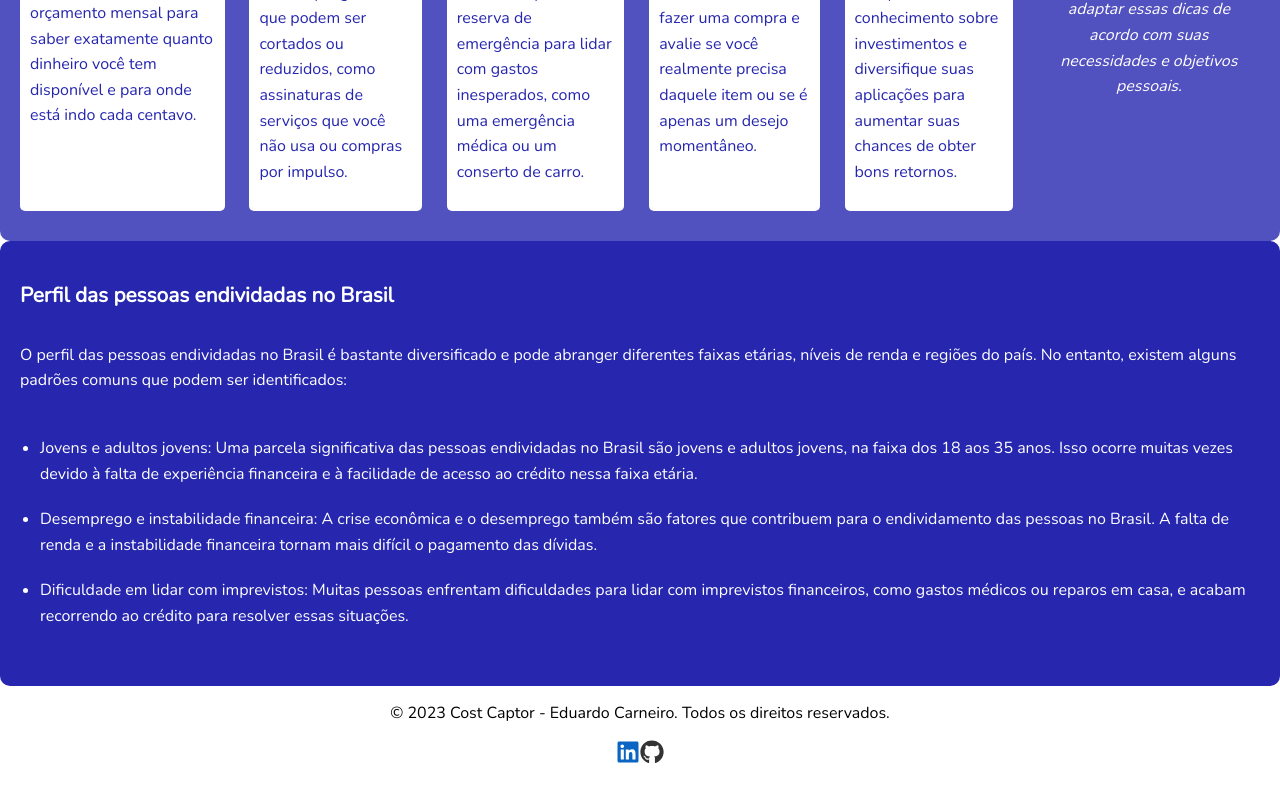
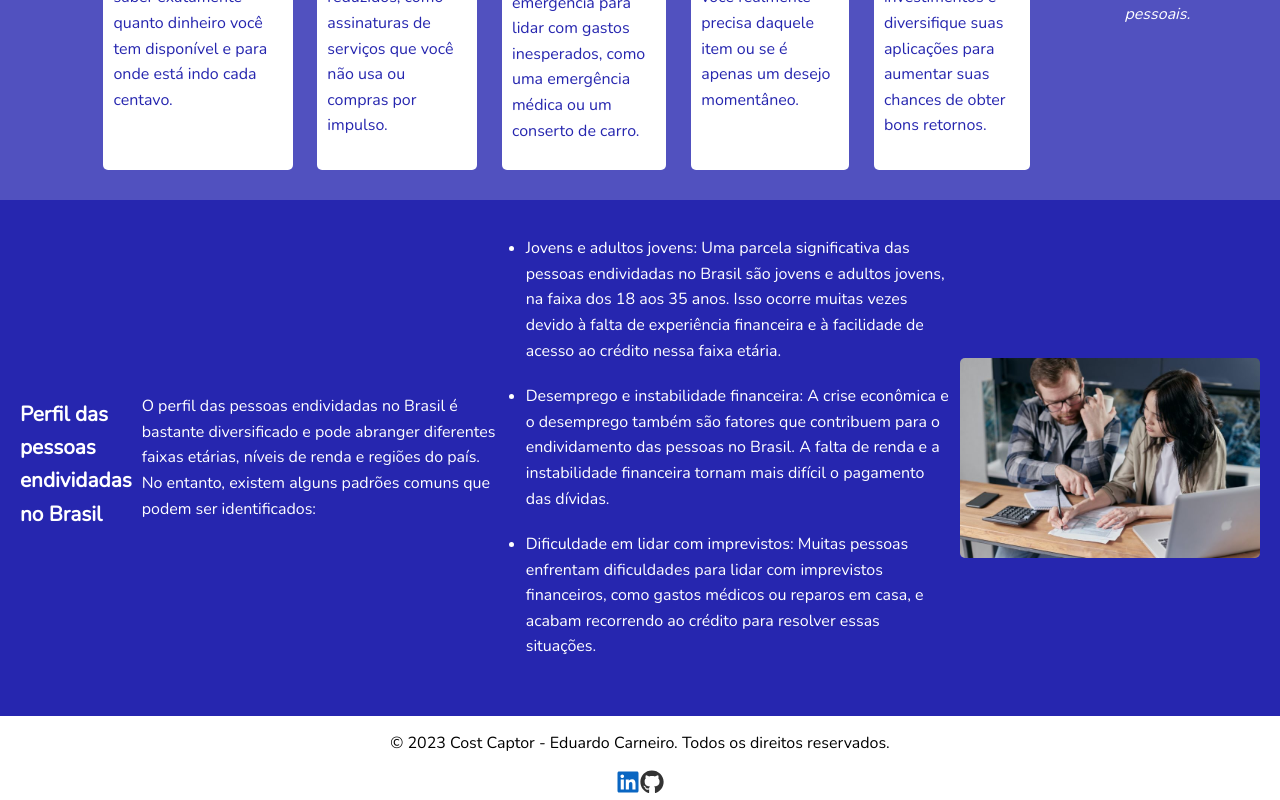
Before and after one commit to educcarnn/CostCaptor, a React (Create React App) app: page / in a window 1280 px wide. Shown: the part 961-1761 px from the top of the page. Before the commit the page ends 1731 px from the top, so only its background shows below. Built offline with nearby package versions, Linux system fonts and the light colour scheme.

Commit message:
fix: position names columns

```diff
--- a/src/components/Papers/Introduction/DebtProfile/index.jsx
+++ b/src/components/Papers/Introduction/DebtProfile/index.jsx
@@ -1,6 +1,8 @@
+import React from "react";
 import { motion } from "framer-motion";
 import { useInView } from "react-intersection-observer";
 import "./style.css";
+import pessoaindividada from "../../../../assets/pessoa-individada.jpg";
 
 const DebtProfile = () => {
   const { ref, inView } = useInView({
@@ -11,7 +13,7 @@ const DebtProfile = () => {
   const listVariants = {
     visible: {
       opacity: 1,
-      y: 0,
+      x: 0,
       transition: {
         type: "spring",
         damping: 15,
@@ -22,11 +24,11 @@ const DebtProfile = () => {
     },
     hidden: {
       opacity: 0,
-      y: 50,
+      x: -50,
     },
   };
 
-  return(
+  return (
     <motion.div
       ref={ref}
       className={`containerDebt ${inView ? "visible" : ""}`}
@@ -60,6 +62,12 @@ const DebtProfile = () => {
           resolver essas situações.
         </motion.li>
       </ul>
+      <motion.img
+        src={pessoaindividada}
+        alt="Pessoa Endividada"
+        className="endividada-img"
+        whileHover={{ scale: 1.1 }} // Efeito de zoom na imagem ao passar o mouse
+      />
     </motion.div>
   );
 };
--- a/src/components/Papers/Introduction/DebtProfile/style.css
+++ b/src/components/Papers/Introduction/DebtProfile/style.css
@@ -2,11 +2,11 @@
   background-color: #2626af;
   color: white;
   padding: 20px;
-    border-radius: 10px;
   font-size: 1rem;
   line-height: 1.6;
   display: flex;
-    flex-direction: column;
+  flex-direction: row;
+  align-items: center;
   justify-content: flex-start;
   gap: 10px;
   width: 100%;
@@ -34,8 +34,22 @@
   margin-bottom: 20px;
 }
 
+.endividada-img {
+ width: 300px;
+  max-width: 400px;
+  border-radius: 5px;
+  cursor: pointer;
+  transition: transform 0.3s ease-in-out;
+}
+
+.endividada-img:hover {
+  transform: scale(1.2);
+}
+
 @media (max-width: 800px) {
   .containerDebt {
+    display: flex;
+    flex-direction: column;
     gap: 20px;
   }
 }
--- a/src/components/Papers/Introduction/Tips/index.jsx
+++ b/src/components/Papers/Introduction/Tips/index.jsx
@@ -3,8 +3,8 @@ import "./style.css";
 export default function FinancialTips() {
   return (
     <div>
-      <h2 className="tipsTitle">Dicas</h2>
       <div className="containerTips">
+        <h2 className="tipsTitle">Dicas</h2>
         <div className="tip">
           <h3>Faça um orçamento:</h3>
           <p>
--- a/src/components/Papers/Introduction/Tips/style.css
+++ b/src/components/Papers/Introduction/Tips/style.css
@@ -3,7 +3,7 @@
   color: white;
   padding: 20px;
   gap: 2%;
-  border-radius: 10px;
+
   font-size: 1rem;
   line-height: 1.6;
   display: flex;
```
Also changed, not shown: src/assets/pessoa-individada.jpg (added). Lines whose indentation alone changed are shown as unchanged.
